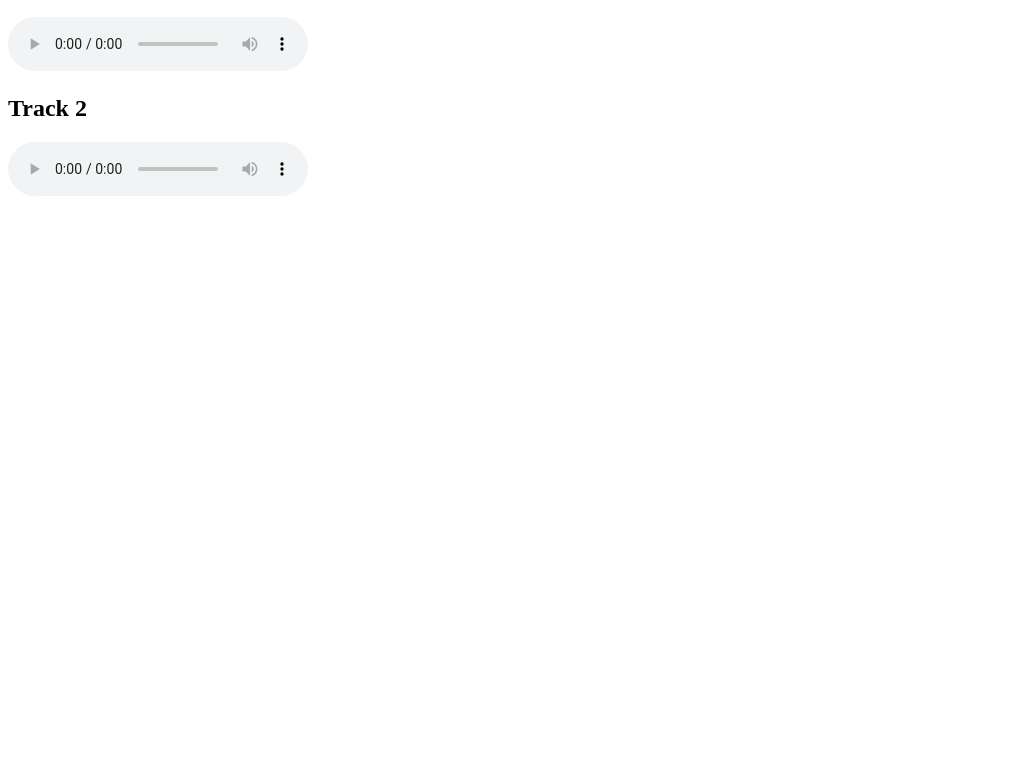
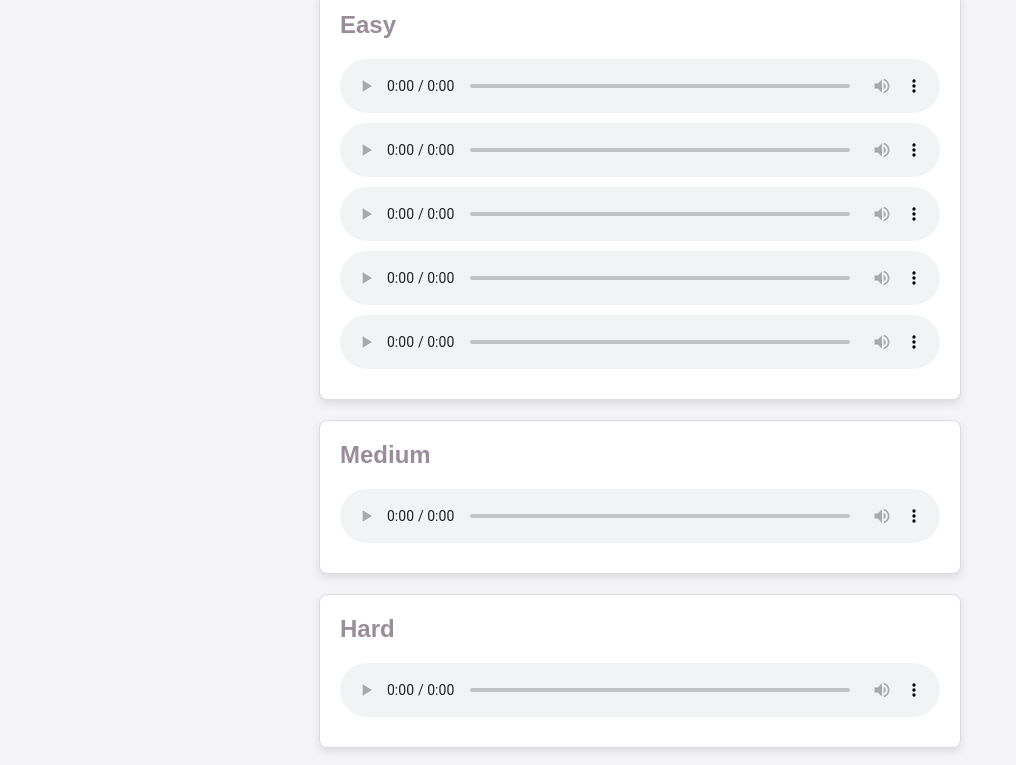
Before and after one commit to suminist/suminist.github.io, a plain HTML site: page index.html in a window 1280 px wide. Shown: the part 110-875 px from the top of the page, without its empty margins (0-1016 px from the left). Before the commit the page ends 800 px from the top, so only its background shows below. Drawn offline with Linux system fonts and the light colour scheme.

Commit message:
Update index.html
first update

```diff
--- a/index.html
+++ b/index.html
@@ -4,25 +4,119 @@
     <meta charset="UTF-8">
     <meta name="viewport" content="width=device-width, initial-scale=1.0">
     <title>Audio Streaming Site</title>
+    <style>
+        body {
+            font-family: Arial, sans-serif;
+            background-color: #f4f4f9;
+            color: #333;
+            margin: 0;
+            padding: 20px;
+        }
+
+        h1 {
+            text-align: center;
+            color: #4a4e69;
+        }
+
+        .section {
+            max-width: 600px;
+            margin: 20px auto;
+            background-color: #fff;
+            border: 1px solid #ddd;
+            border-radius: 8px;
+            padding: 20px;
+            box-shadow: 0px 4px 10px rgba(0, 0, 0, 0.1);
+        }
+
+        .section h2 {
+            color: #9a8c98;
+            font-size: 1.5em;
+            margin-top: 0;
+        }
+
+        .audio-control {
+            margin: 10px 0;
+            display: flex;
+            align-items: center;
+            justify-content: space-between;
+        }
+
+        audio {
+            width: 100%;
+        }
+    </style>
 </head>
 <body>
     <h1>Audio Stream</h1>
 
-    <div>
-        <h2>Track 1</h2>
-        <audio controls>
-            <source src="audio/track1.flac" type="audio/flac">
-            Your browser does not support the audio element.
-        </audio>
+    <div class="section">
+        <h2>Easy</h2>
+        <div class="audio-control">
+            <audio controls>
+                <source src="audio/easy1.flac" type="audio/flac">
+                Your browser does not support the audio element.
+            </audio>
+        </div>
+        <div class="audio-control">
+            <audio controls>
+                <source src="audio/easy2.flac" type="audio/flac">
+                Your browser does not support the audio element.
+            </audio>
+        </div>
+        <div class="audio-control">
+            <audio controls>
+                <source src="audio/easy3.flac" type="audio/flac">
+                Your browser does not support the audio element.
+            </audio>
+        </div>
+        <div class="audio-control">
+            <audio controls>
+                <source src="audio/easy4.flac" type="audio/flac">
+                Your browser does not support the audio element.
+            </audio>
+        </div>
+        <div class="audio-control">
+            <audio controls>
+                <source src="audio/easy5.flac" type="audio/flac">
+                Your browser does not support the audio element.
+            </audio>
+        </div>
     </div>
 
-    <div>
-        <h2>Track 2</h2>
-        <audio controls>
-            <source src="audio/track2.flac" type="audio/flac">
-            Your browser does not support the audio element.
-        </audio>
+    <div class="section">
+        <h2>Medium</h2>
+        <!-- Repeat the structure for each audio track -->
+        <div class="audio-control">
+            <audio controls>
+                <source src="audio/medium1.flac" type="audio/flac">
+                Your browser does not support the audio element.
+            </audio>
+        </div>
+        <!-- Add remaining 4 audio elements here -->
     </div>
 
+    <div class="section">
+        <h2>Hard</h2>
+        <!-- Repeat the structure for each audio track -->
+        <div class="audio-control">
+            <audio controls>
+                <source src="audio/hard1.flac" type="audio/flac">
+                Your browser does not support the audio element.
+            </audio>
+        </div>
+        <!-- Add remaining 4 audio elements here -->
+    </div>
+
+    <div class="section">
+        <h2>Impossible</h2>
+        <!-- Repeat the structure for each audio track -->
+        <div class="audio-control">
+            <audio controls>
+                <source src="audio/impossible1.flac" type="audio/flac">
+                Your browser does not support the audio element.
+            </audio>
+        </div>
+        <!-- Add remaining 4 audio elements here -->
+    </div>
 </body>
 </html>
```
